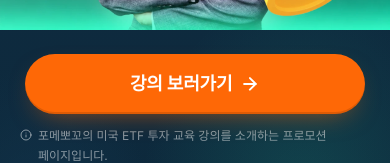
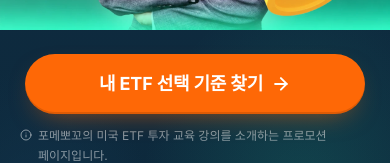
Before and after one commit to lemontruck/pomepokko-etf, a React (Vite) app: page / in a window 390 px wide. Shown: the part 425-588 px from the top of the page. Built offline with nearby package versions, Linux system fonts and the light colour scheme; no server answers; a web font is replaced by a local one.

Commit message:
feat: show tailored CTA copy on mobile, track visible button label

```diff
--- a/src/components/CtaButton.jsx
+++ b/src/components/CtaButton.jsx
@@ -1,5 +1,5 @@
 import { ArrowRight } from 'lucide-react';
-import { COURSE_DETAIL_URL, CTA_LABELS, CTA_POSITIONS, CTA_NEW_TAB, FORWARD_UTM } from '../config/site';
+import { COURSE_DETAIL_URL, CTA_LABELS, MOBILE_CTA_LABELS, CTA_POSITIONS, CTA_NEW_TAB, FORWARD_UTM } from '../config/site';
 import { trackCtaClick } from '../lib/analytics';
 import { utmOnly } from '../lib/attribution';
 
@@ -23,6 +23,7 @@ function buildUrl() {
 export default function CtaButton({ position, pageType = 'landing', size = 'md', className = '', id, label: labelOverride, newTab = CTA_NEW_TAB }) {
   const conf = CTA_POSITIONS[position] || { position, labelKey: 'default' };
   const label = labelOverride || CTA_LABELS[conf.labelKey] || CTA_LABELS.default; // 아티클 CTA는 글 맥락 문구 사용
+  const mobileLabel = pageType === 'landing' ? MOBILE_CTA_LABELS[position] : null;
   const sizeClass = size === 'lg' ? 'cta-lg' : size === 'sm' ? 'cta-sm' : '';
   return (
     <a
@@ -31,7 +32,8 @@ export default function CtaButton({ position, pageType = 'landing', size = 'md',
       onClick={(e) => {
         const href = buildUrl();
         if (FORWARD_UTM) e.currentTarget.href = href;
-        trackCtaClick({ pageType, position: conf.position, text: label, destination: href });
+        const text = mobileLabel && window.matchMedia('(max-width: 767px)').matches ? mobileLabel : label;
+        trackCtaClick({ pageType, position: conf.position, text, destination: href });
       }}
       target={newTab ? '_blank' : undefined}
       rel={newTab ? 'noopener' : undefined}
@@ -39,7 +41,7 @@ export default function CtaButton({ position, pageType = 'landing', size = 'md',
       data-cta="course-detail"
       data-cta-position={conf.position}
     >
-      <span className="relative">{label}</span>
+      <span className="relative">{mobileLabel ? <><span className="md:hidden">{mobileLabel}</span><span className="hidden md:inline">{label}</span></> : label}</span>
       <ArrowRight aria-hidden="true" className="cta-arrow relative h-[1.1em] w-[1.1em]" strokeWidth={2.4} />
       {newTab && <span className="sr-only">(새 창에서 공식 강의 상세페이지 열림)</span>}
     </a>
```
